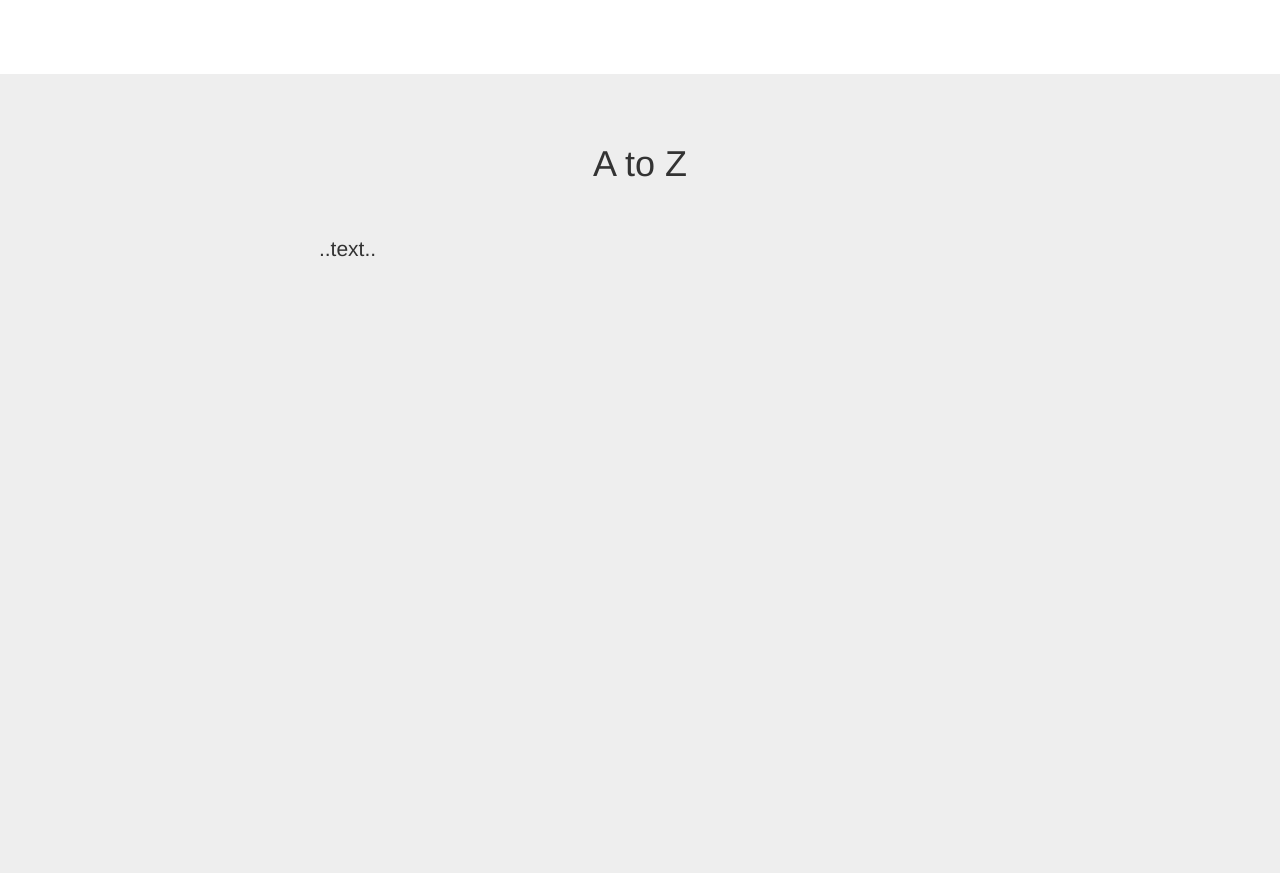
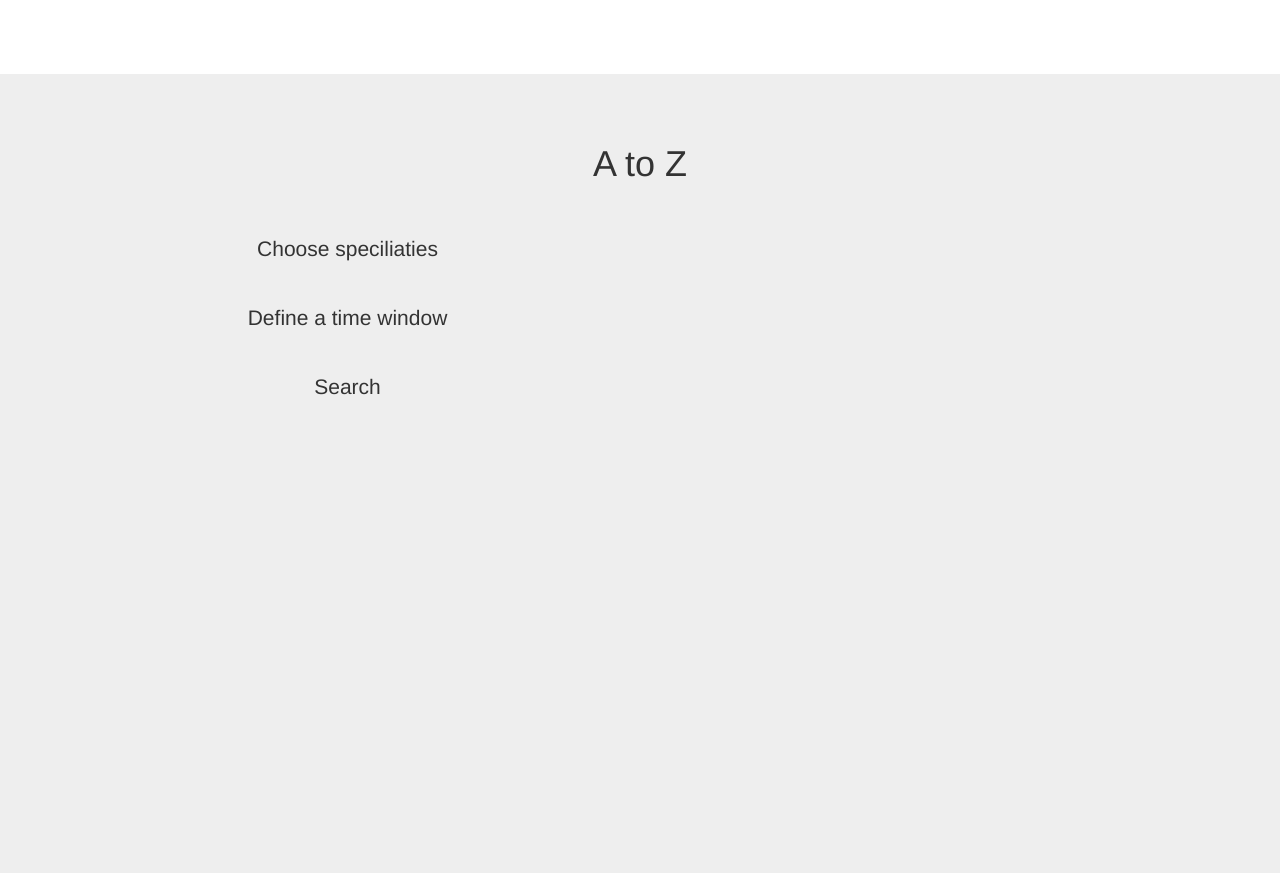
Before and after one commit to HayesAJ83/surgnames01, a Flask app: page / in a window 1280 px wide. Shown: the part 726-1599 px from the top of the page. Run offline with Flask 2, Linux system fonts and the light colour scheme; some libraries are stand-ins or nearby versions.

Commit message:
Add files via upload

```diff
--- a/templates/05_A2Z.html
+++ b/templates/05_A2Z.html
@@ -8,7 +8,11 @@
 
             <div class="row">
                 <div class="col-lg-6">
-                    <p style="margin-top: 40px;" class="lead">..text..</p>
+                    <p style="margin-top: 40px;" class="lead">Choose speciliaties</p>
+                    <b></b>
+                    <p style="margin-top: 40px;" class="lead">Define a time window</p>
+                    <b></b>
+                    <p style="margin-top: 40px;" class="lead">Search</p>
                 </div>
             </div>
         </div>
```
